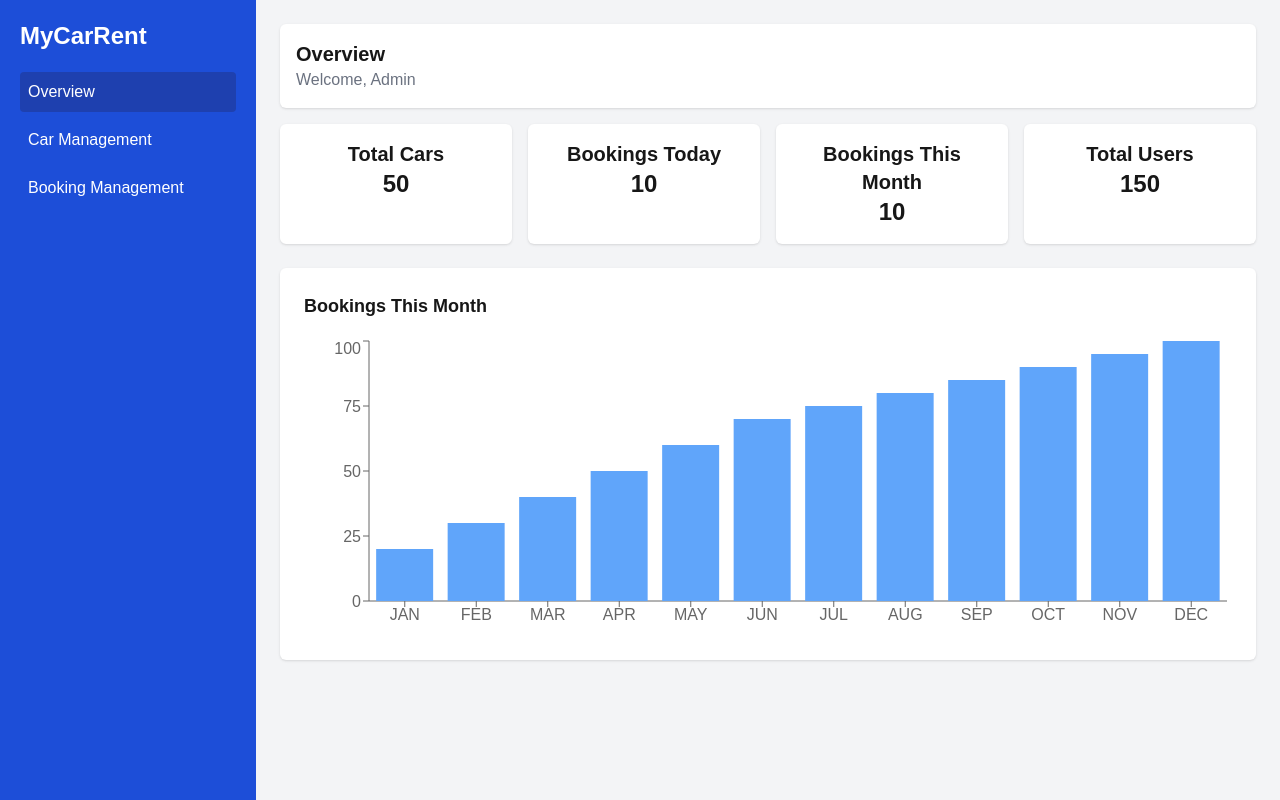
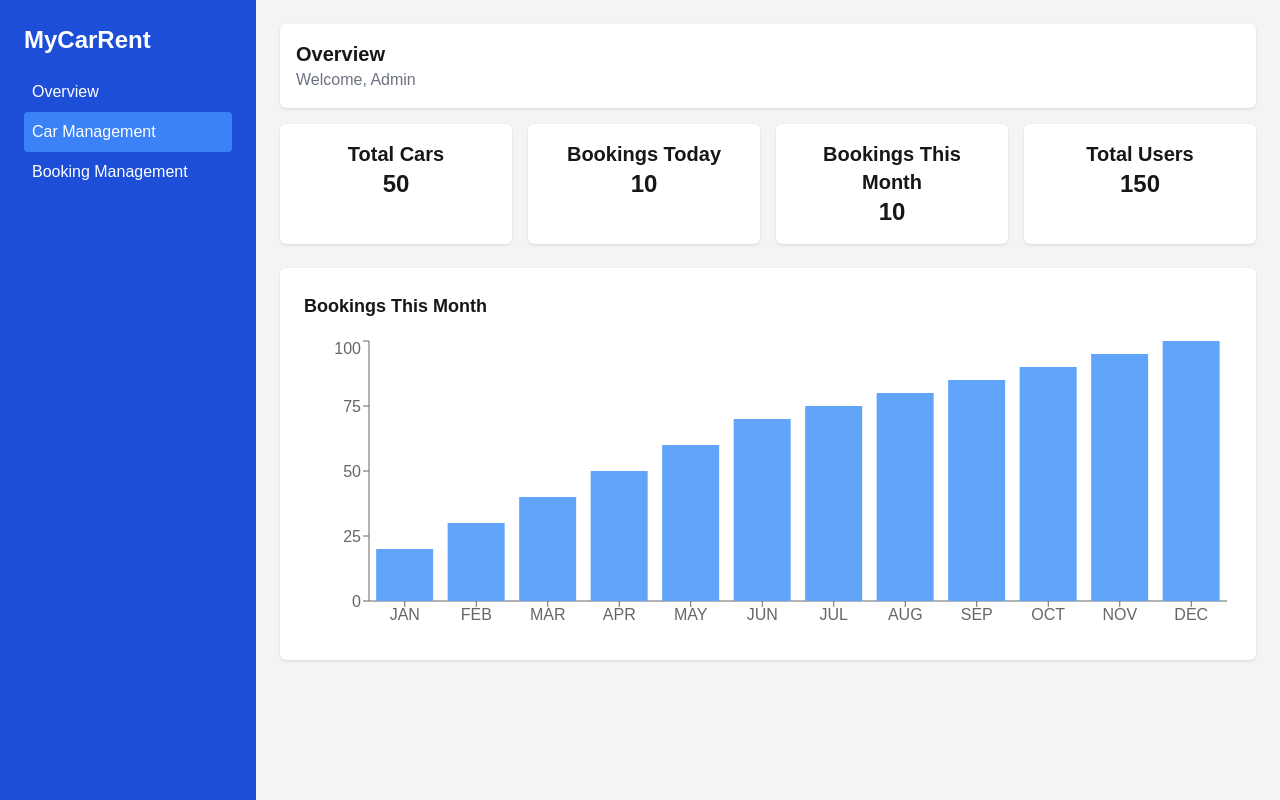
Before and after one commit to suphawidasadao/myproject, a Next.js app: page /Overview in a window 1280 px wide. Built offline with nearby package versions, Linux system fonts and the light colour scheme.

Commit message:
commit Sidebar

```diff
--- a/app/Overview/page.js
+++ b/app/Overview/page.js
@@ -2,6 +2,7 @@
 
 import { useState } from "react";
 import { BarChart, Bar, XAxis, YAxis, ResponsiveContainer } from "recharts";
+import Link from "next/link";
 
 export default function Dashboard() {
   const [adminName] = useState("Admin");
@@ -22,16 +23,22 @@ export default function Dashboard() {
   ];
 
   return (
-    <div className="flex h-screen bg-gray-100">
+    <div className="relative bg-gray-100 min-h-screen flex">
       {/* Sidebar */}
-      <aside className="w-64 bg-blue-700 text-white p-5">
+      <div className="w-64 bg-blue-700 text-white p-6 space-y-4 min-h-screen">
         <h2 className="text-2xl font-bold">MyCarRent</h2>
-        <ul className="mt-5 space-y-2">
-          <li className="p-2 bg-blue-800 rounded">Overview</li>
-          <li className="p-2 hover:bg-blue-600 cursor-pointer">Car Management</li>
-          <li className="p-2 hover:bg-blue-600 cursor-pointer">Booking Management</li>
-        </ul>
-      </aside>
+        <nav className="space-y-2">
+          <Link href="/Overview">
+            <p className="p-2 rounded hover:bg-blue-500 cursor-pointer">Overview</p>
+          </Link>
+          <Link href="/car_management">
+            <p className="p-2 bg-blue-500 rounded">Car Management</p>
+          </Link>
+          <Link href="/Booking">
+            <p className="p-2 rounded hover:bg-blue-500 cursor-pointer">Booking Management</p>
+          </Link>
+        </nav>
+      </div>
 
       {/* Main Content */}
       <div className="flex-1 p-6">
```
